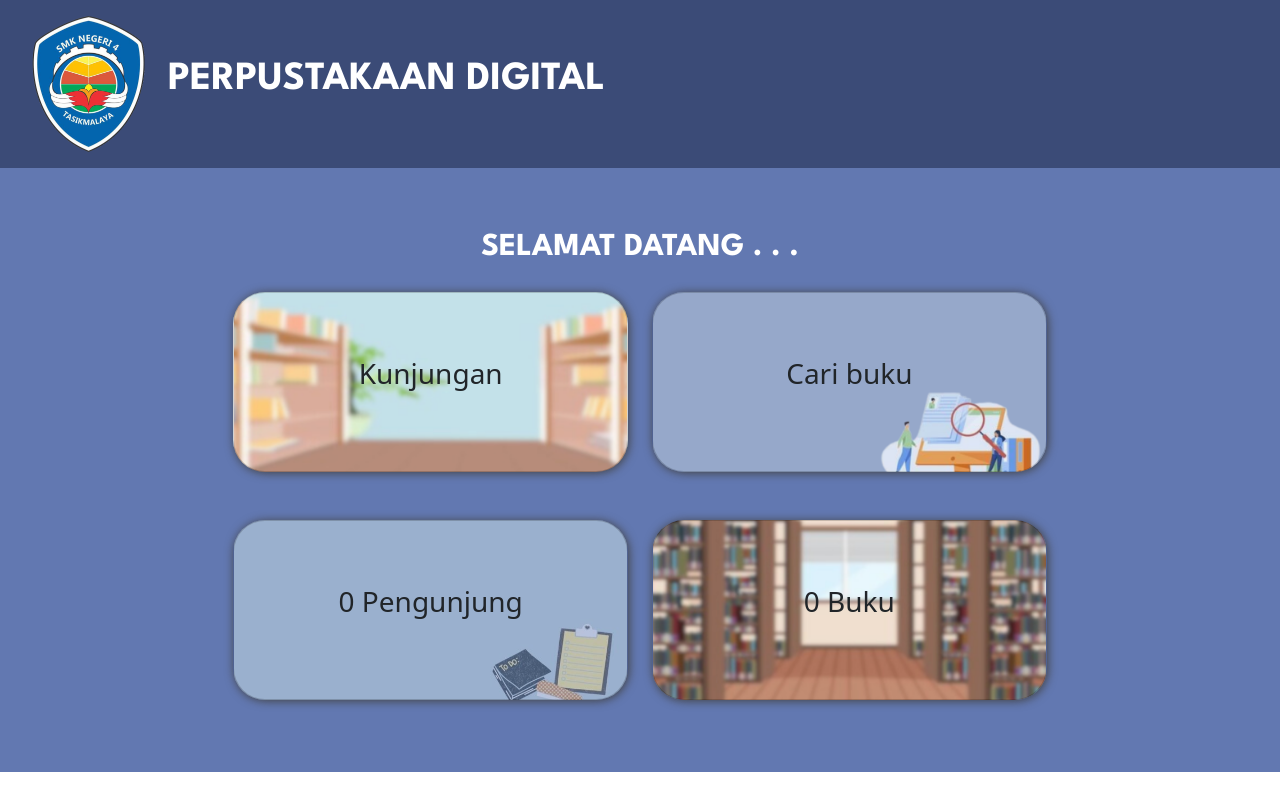
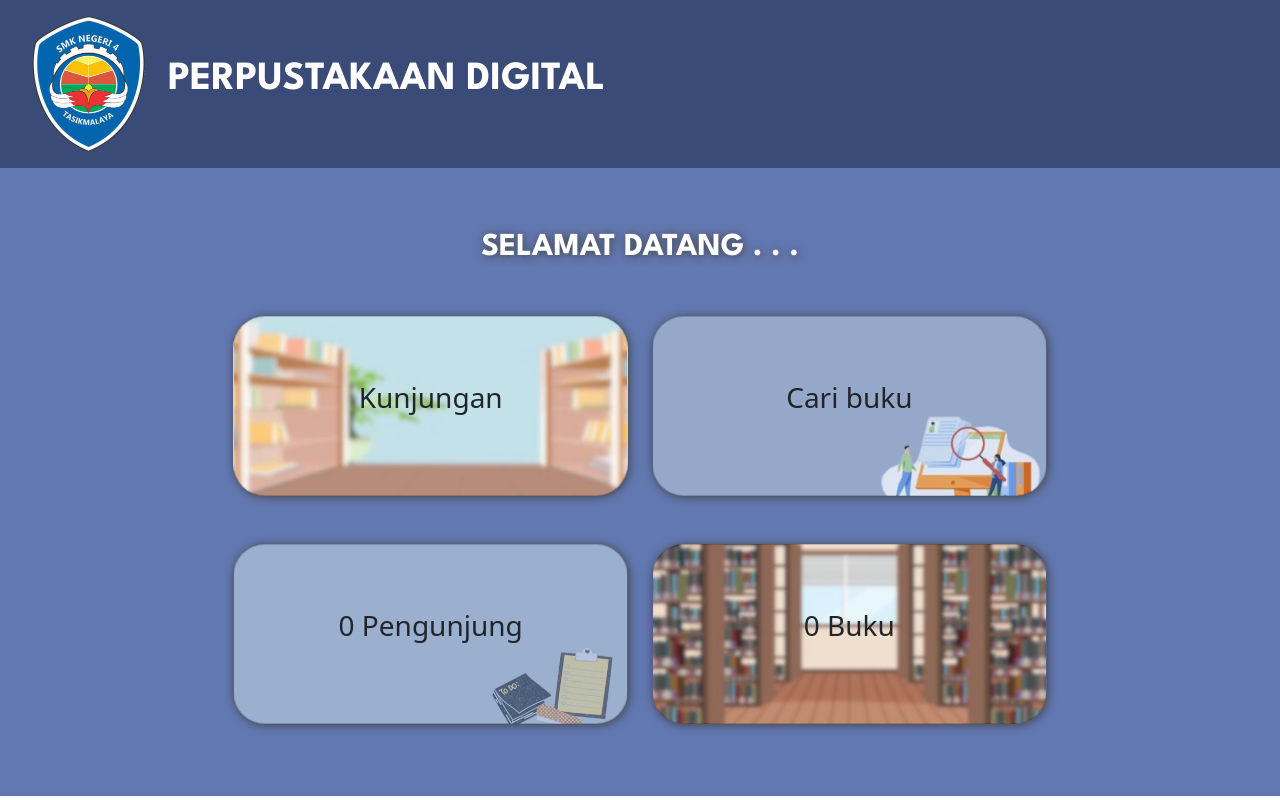
Before and after one commit to Fanikarina/Project-TeFa, a Nuxt app: page / in a window 1280 px wide. Built offline with nearby package versions, Linux system fonts and the light colour scheme; no server answers; the database is empty.

Commit message:
Add files via upload

```diff
--- a/pages/index.vue
+++ b/pages/index.vue
@@ -1,12 +1,12 @@
 <template>
     <div class="container-fluid">
-        <div class="text-center">
+        <div class="text-center pb-3">
             <h2>SELAMAT DATANG . . .</h2>
         </div>
         <div class="row my-4 justify-content-center">
             <div class="col-lg-4 col-6" >
                 <nuxt-link to="/pengunjung/tambah" style="text-decoration:none">
-                    <div class="card bg-pengunjung rounded-5 mb-4">
+                    <div class="card pengunjung rounded-5 mb-4">
                         <div class="card-body text-dark mt-5">
                             <h3>Kunjungan</h3>
                         </div>
@@ -26,7 +26,7 @@
         <div class="row pb-5 justify-content-center">
             <form @submit.prevent="getPengunjung" class="col-lg-4 col-6">
                 <nuxt-link to="/pengunjung" style="text-decoration:none">
-                    <div class="card bg-riwayat rounded-5 mb-4">
+                    <div class="card riwayat rounded-5 mb-4">
                         <div class="card-body text-dark mt-5">
                             <h3>{{ visitors?.length }} Pengunjung</h3>
                         </div>
@@ -84,21 +84,19 @@ onMounted(()=>{
         font-size: large;
     }
 }
-.container-fluid{
-    background-color: #6278B1;
-}
 h2{
     padding-top: 5%;
     font-family: "League Spartan", sans-serif;
     color: white;
     text-align: center;
+    text-shadow: 1px 1px 10px #424242;
 }
 .card{
     align-items: center;
     height: 180px;
     box-shadow: 1px 1px 10px #424242;
 }
-.card.bg-pengunjung{
+.card.pengunjung{
     background-image: url('../assets/img/kunjungan.png');
     background-repeat: no-repeat;
     background-position: center center;
@@ -108,7 +106,7 @@ h2{
     background: url('../assets/img/cariBuku.png') no-repeat center center;
     background-size: cover;
 }
-.card.bg-riwayat{
+.card.riwayat{
     background: url('../assets/img/riwayat.png') no-repeat center center;
     background-size: cover;
 }
```
